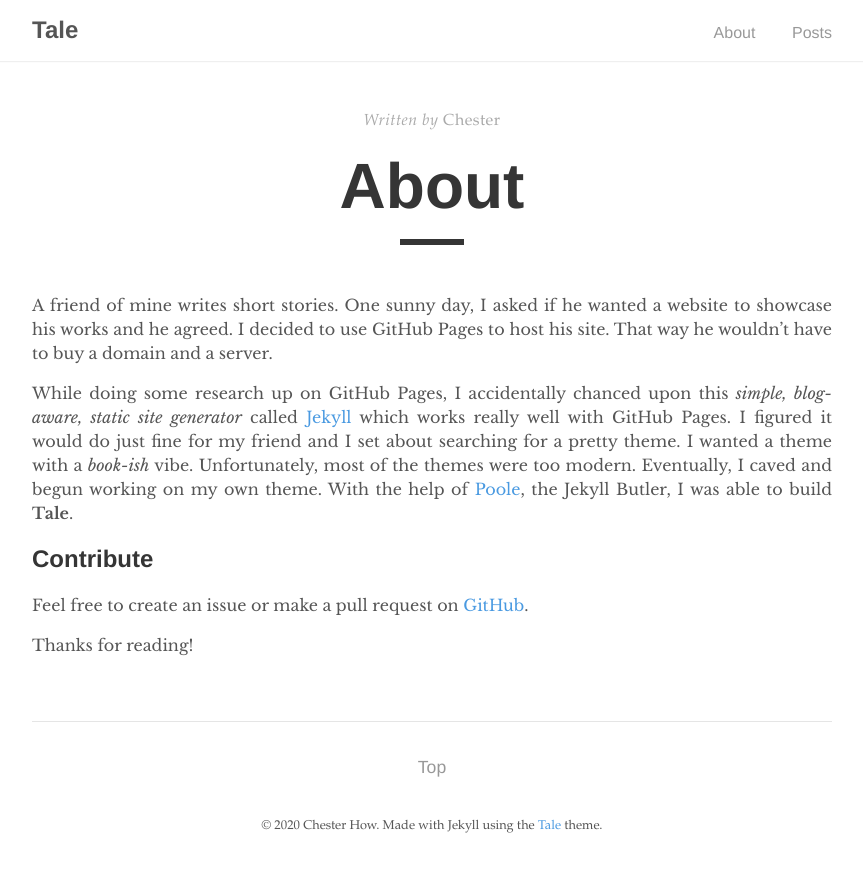
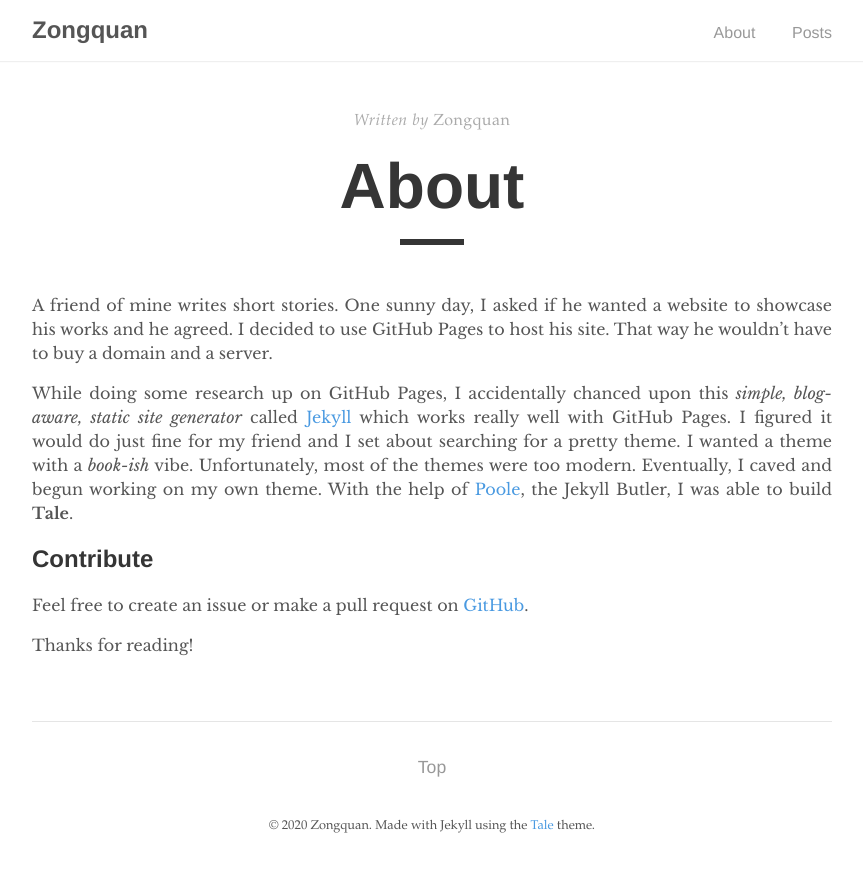
Before and after one commit to zongquan/blog, a Jekyll site: the page built from _pages/about.md, in a window 1280 px wide. Shown: the top 872 px of the page, without its empty margins (208-1071 px from the left). Built offline with Jekyll 4.4.1, drawn with Linux system fonts in a browser that asks for light colours.

Commit message:
modified:   _config.yml 	modified:   _pages/about.md

```diff
--- a/_config.yml
+++ b/_config.yml
@@ -1,6 +1,6 @@
 # Site settings
-title:          Tale
-description:    "Minimal Jekyll theme for storytellers"
+title:          Zongquan
+description:    "一份坚持，一份收获"
 baseurl:        "/"
 url:            "https://blog.zqai.run/"
 
@@ -9,9 +9,9 @@ google_analytics: UA—XXXXXXXX-X
 
 # Author
 author:
-  name:         Chester How
-  url:          https://chester.how
-  email:        chesterhow@gmail.com
+  name:         Zongquan
+  url:          https://blog.zqai.run/
+  email:        aizquan@qq.com
 
 # Build settings
 markdown:       kramdown
--- a/_pages/about.md
+++ b/_pages/about.md
@@ -1,7 +1,7 @@
 ---
 layout: post
 title: "About"
-author: "Chester"
+author: "Zongquan"
 permalink: /about/
 ---
 
```
